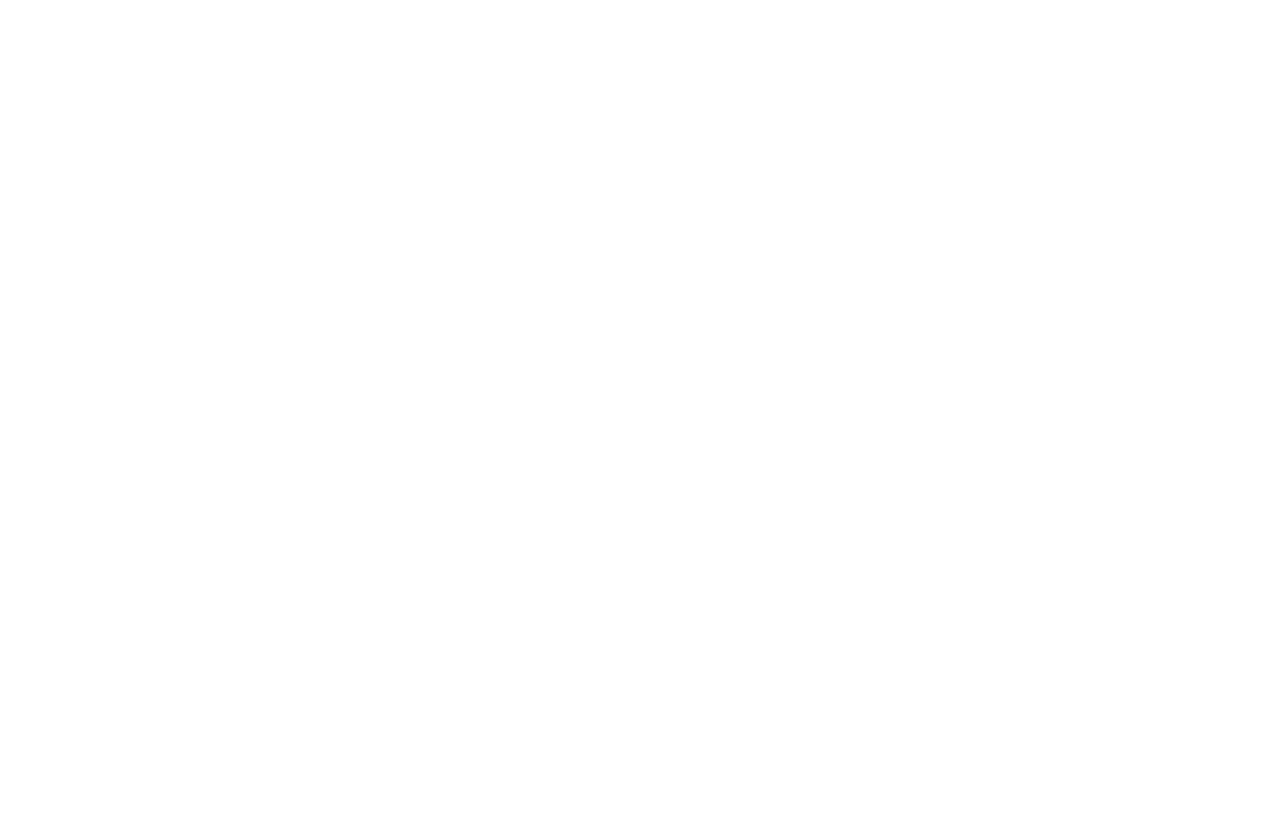
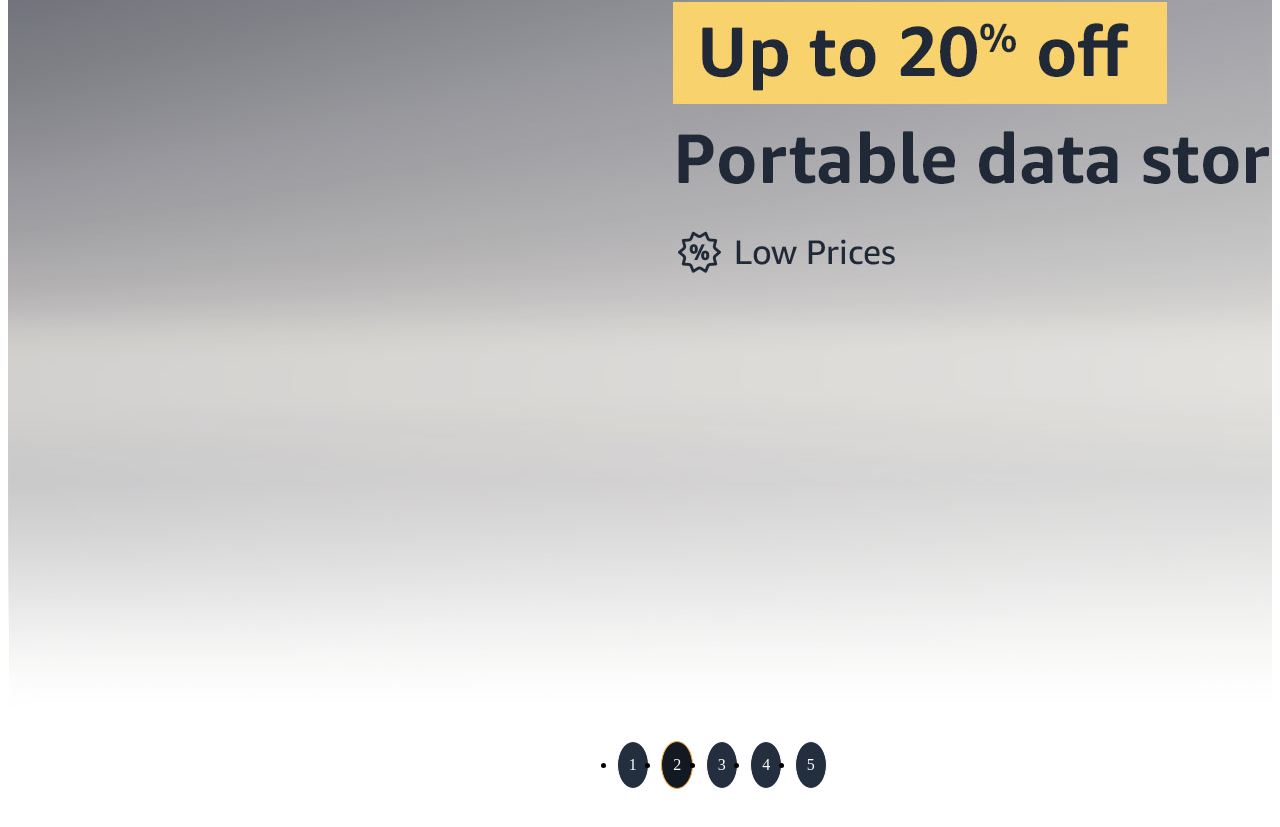
Before and after one commit to DianaKagramanyan/amazon-clone, a React (Create React App) app: page / in a window 1280 px wide. Shown: the part 985-1812 px from the top of the page. Before the commit the page ends 867 px from the top, so only its background shows below. Built offline with nearby package versions, Linux system fonts and the light colour scheme.

Commit message:
banner done

```diff
--- a/package.json
+++ b/package.json
@@ -14,6 +14,8 @@
     "react": "^18.2.0",
     "react-dom": "^18.2.0",
     "react-scripts": "5.0.1",
+    "react-slick": "^0.29.0",
+    "slick-carousel": "^1.8.1",
     "web-vitals": "^2.1.4"
   },
   "scripts": {
--- a/src/App.js
+++ b/src/App.js
@@ -1,9 +1,11 @@
 import Header from "./components/header/Header";
+import Banner from "./components/home/Banner";
 
 function App() {
   return (
     <div className='font-bodyFont'>
       <Header/>
+      <Banner/>
     </div>
   );
 }
--- a/src/components/header/Header.js
+++ b/src/components/header/Header.js
@@ -24,7 +24,7 @@
           <p className="text-sm text-lightText font-light flex flex-col">
             Deliver to{" "}
             <span className="text-sm font-semibold -mt-1 text-whiteText">
-              Oman
+              New York
             </span>
           </p>
         </div>
--- /dev/null
+++ b/src/components/home/Banner.js
@@ -0,0 +1,107 @@
+import React,{useState} from 'react'
+import Slider from "react-slick";
+import {
+  bannerImgOne,
+  bannerImgTwo,
+  bannerImgThree,
+  bannerImgFour,
+  bannerImgFive,
+} from "../../assets/index";
+
+const Banner = () => {
+  const [dotActive, setDocActive] = useState(0);
+  const settings = {
+    dots: true,
+    infinite: true,
+    autoplay: true,
+    slidesToShow: 1,
+    slidesToScroll: 1,
+    arrows: false,
+    beforeChange: (prev, next) => {
+      setDocActive(next);
+    },
+    appendDots: (dots) => (
+      <div
+        style={{
+          position: "absolute",
+          top: "70%",
+          left: "45%",
+          transform: "translate(-50% -50%)",
+          width: "210px",
+        }}
+      >
+        <ul
+          style={{
+            width: "100%",
+            display: "flex",
+            alignItems: "center",
+            justifyContent: "space-between",
+          }}
+        >
+          {" "}
+          {dots}{" "}
+        </ul>
+      </div>
+    ),
+    customPaging: (i) => (
+      <div
+        style={
+          i === dotActive
+            ? {
+              width: "30px",
+              height: "30px",
+              borderRadius: "50%",
+              display: "flex",
+              alignItems: "center",
+              justifyContent: "center",
+              color: "white",
+              background: "#131921",
+              padding: "8px 0",
+              cursor: "pointer",
+              border: "1px solid #f3a847",
+            }
+            : {
+              width: "30px",
+              height: "30px",
+              borderRadius: "50%",
+              display: "flex",
+              alignItems: "center",
+              justifyContent: "center",
+              background: "#232F3E",
+              color: "white",
+              padding: "8px 0",
+              cursor: "pointer",
+              border: "1px solid white",
+            }
+        }
+      >
+        {i + 1}
+      </div>
+    ),
+  };
+  return (
+    <div className='w-full'>
+      <div className='w-full h-full relative'>
+        <Slider {...settings}>
+          <div>
+            <img src={bannerImgOne} alt="bannerImgOne" />
+          </div>
+          <div>
+            <img src={bannerImgTwo} alt="bannerImgTwo" />
+          </div>
+          <div>
+            <img src={bannerImgThree} alt="bannerImgThree" />
+          </div>
+          <div>
+            <img src={bannerImgFour} alt="bannerImgFour" />
+          </div>
+          <div>
+            <img src={bannerImgFive} alt="bannerImgFive" />
+          </div>
+        </Slider>
+      </div>
+    </div>
+  );
+}
+
+export default Banner
--- a/src/index.js
+++ b/src/index.js
@@ -1,5 +1,6 @@
 import React from 'react';
 import ReactDOM from 'react-dom/client';
+import "slick-carousel/slick/slick.css";
 import './index.css';
 import App from './App';
 
```
Also changed, not shown: 1 other file (tests, documents, lock files or other folders).
